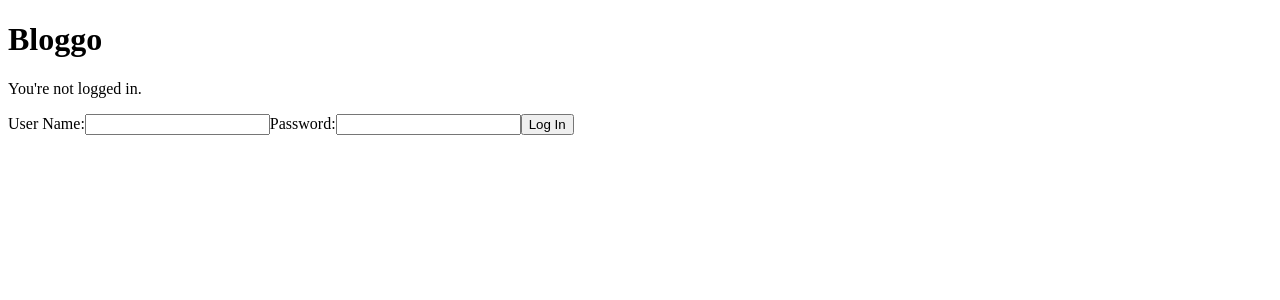
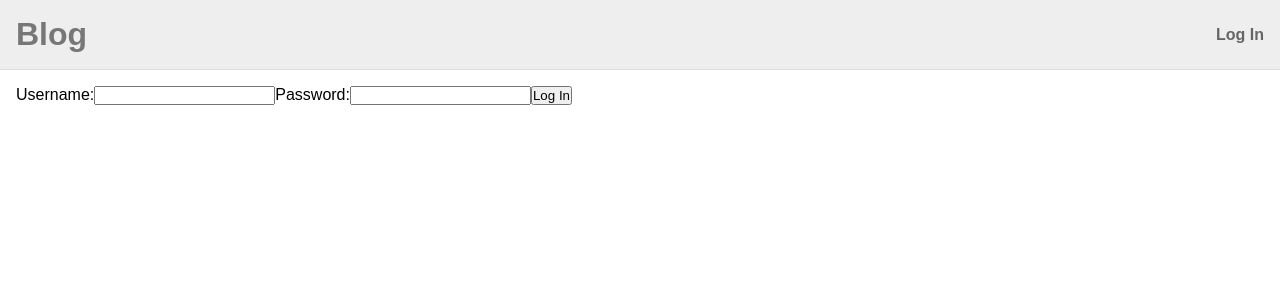
Before and after one commit to endulum/odin-blog-frontend, a React (Vite) app: page /login in a window 1280 px wide. Shown: the top 300 px of the page. Built offline with nearby package versions, Linux system fonts and the light colour scheme.

Commit message:
basic routing + route component for login

```diff
--- a/package.json
+++ b/package.json
@@ -14,7 +14,8 @@
     "axios": "^1.6.3",
     "prop-types": "^15.8.1",
     "react": "^18.2.0",
-    "react-dom": "^18.2.0"
+    "react-dom": "^18.2.0",
+    "react-router-dom": "^6.21.1"
   },
   "devDependencies": {
     "@testing-library/jest-dom": "^6.1.4",
--- a/src/App.jsx
+++ b/src/App.jsx
@@ -1,48 +1,35 @@
 import { useEffect, useState } from 'react';
-
+import { Routes, Route, Navigate } from 'react-router-dom';
 import axios from 'axios';
 import useLocalStorage from './custom-hooks/useLocalStorage';
 import JSONForm from './components/JSONForm';
+
+import Layout from './components/Layout';
+import Login from './routes/Login';
+import Main from './routes/Main';
+import NoMatch from './routes/NoMatch';
+
 import './styles/style.css';
 
 export default function App() {
   const [token, setToken] = useLocalStorage('token', null);
 
+  function handleLogOut() { setToken(null); }
+
   return (
-    <div>
-      <h1>Bloggo</h1>
-      { token ? (
-        <div>
-          <p>
-            You&apos;re logged in as
-            {' '}
-            <b>{token.displayName}</b>
-            .
-            <button type="button" onClick={() => setToken(null)}>
-              Log Out
-            </button>
-          </p>
-        </div>
-      ) : (
-        <div>
-          <p>You&apos;re not logged in.</p>
-          <JSONForm
-            onSuccess={setToken}
-            method="POST"
-            endpoint="login"
-          >
-            <label htmlFor="userName">
-              <span>User Name:</span>
-              <input type="text" id="userName" />
-            </label>
-
-            <label htmlFor="password">
-              <span>Password:</span>
-              <input type="password" id="password" />
-            </label>
-          </JSONForm>
-        </div>
-      )}
-    </div>
+    <Routes>
+      <Route element={<Layout token={token} onLogOut={handleLogOut} />}>
+        <Route path="/" element={<Main token={token} />} />
+        <Route
+          path="/login"
+          element={
+          token
+            ? <Navigate to="/" />
+            : <Login setToken={setToken} />
+          }
+        />
+        <Route path="*" element={<NoMatch />} />
+      </Route>
+    </Routes>
   );
 }
--- a/src/components/JSONForm.jsx
+++ b/src/components/JSONForm.jsx
@@ -12,7 +12,9 @@ function JSONForm({
   const [errors, setErrors] = useState([]);
   const [waiting, setWaiting] = useState(false);
 
-  function handleChange(e) { setForm({ ...form, [e.target.id]: e.target.value }); }
+  function handleChange(e) {
+    setForm({ ...form, [e.target.id]: e.target.value });
+  }
 
   async function handleSubmit(e) {
     e.preventDefault();
--- /dev/null
+++ b/src/components/Layout.jsx
@@ -0,0 +1,20 @@
+import { Link, Outlet } from 'react-router-dom';
+
+export default function Layout({ token, onLogOut }) {
+  return (
+    <>
+      <header>
+        <h1>Blog</h1>
+        <nav>
+          {!token && <Link to="/login" className="nav-link">Log In</Link>}
+          {token && (
+            <Link to="/" onClick={onLogOut} className="nav-link">Log Out</Link>
+          )}
+        </nav>
+      </header>
+      <main>
+        <Outlet />
+      </main>
+    </>
+  );
+}
--- a/src/main.jsx
+++ b/src/main.jsx
@@ -1,9 +1,12 @@
 import React from 'react';
 import ReactDOM from 'react-dom/client';
+import { BrowserRouter } from 'react-router-dom';
 import App from './App';
 
 ReactDOM.createRoot(document.getElementById('root')).render(
   <React.StrictMode>
-    <App />
+    <BrowserRouter>
+      <App />
+    </BrowserRouter>
   </React.StrictMode>,
 );
--- /dev/null
+++ b/src/routes/Login.jsx
@@ -0,0 +1,26 @@
+import { redirect } from 'react-router-dom';
+import JSONForm from '../components/JSONForm';
+
+export default function Login({ setToken }) {
+  function handleSuccess(data) {
+    console.log(data);
+    setToken(data);
+    redirect('/');
+  }
+  return (
+    <JSONForm
+      onSuccess={handleSuccess}
+      method="POST"
+      endpoint="login"
+    >
+      <label htmlFor="userName">
+        <span>Username:</span>
+        <input type="text" id="userName" />
+      </label>
+      <label htmlFor="password">
+        <span>Password:</span>
+        <input type="password" id="password" />
+      </label>
+    </JSONForm>
+  );
+}
--- /dev/null
+++ b/src/routes/Main.jsx
@@ -0,0 +1,15 @@
+export default function Main({ token }) {
+  return (
+    <>
+      {token
+        ? (
+          <p>
+            You're logged in as
+            {' '}
+            <b>{token.displayName}</b>
+          </p>
+        )
+        : <p>You're not logged in.</p>}
+    </>
+  );
+}
--- /dev/null
+++ b/src/routes/NoMatch.jsx
@@ -0,0 +1,11 @@
+import { Link } from 'react-router-dom';
+
+export default function NoMatch() {
+  return (
+    <p>
+      No route found for this URL.
+      {' '}
+      <Link to="/" class="nav-link">Go back home</Link>
+    </p>
+  );
+}
--- a/src/styles/style.css
+++ b/src/styles/style.css
@@ -1,3 +1,43 @@
+* {
+  box-sizing: border-box;
+  margin: 0;
+  padding: 0;
+}
+
+html, body, #root {
+  width: 100%;
+  height: 100%;
+}
+
+body {
+  font-family: Arial, Helvetica, sans-serif;
+}
+
+header {
+  background-color: #eee;
+  border-bottom: 1px solid #ddd;
+  color: #777;
+  padding: 1rem;
+  display: flex;
+  flex-direction: row;
+  justify-content: space-between;
+  align-items: center;
+}
+
+.nav-link {
+  color: #666;
+  font-weight: bold;
+  text-decoration: none;
+}
+
+.nav-link:hover {
+  text-decoration: underline;
+}
+
+main {
+  padding: 1rem;
+}
+
 .error {
   border: 2px solid red;
 }
```
Also changed, not shown: 1 other file (tests, documents, lock files or other folders).
